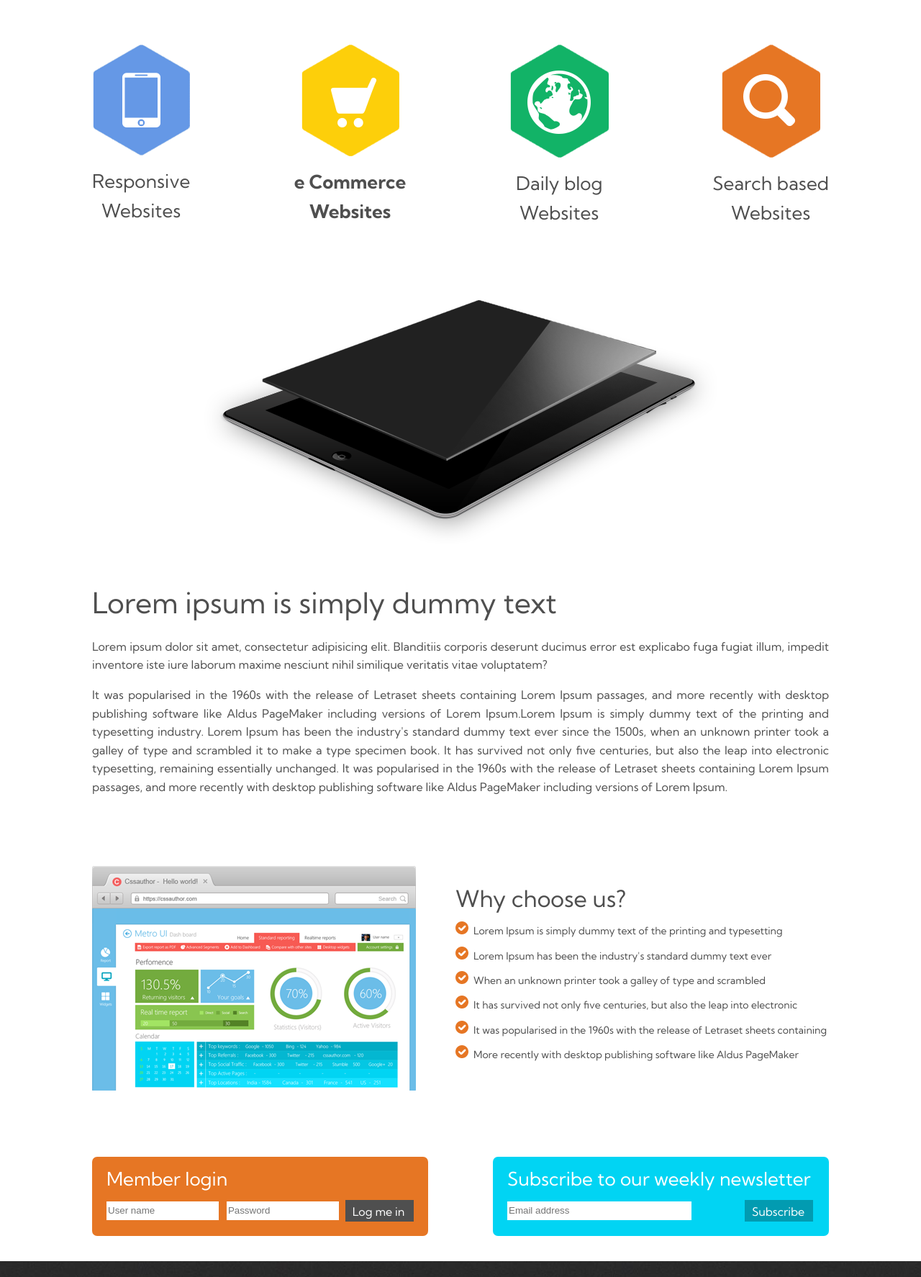
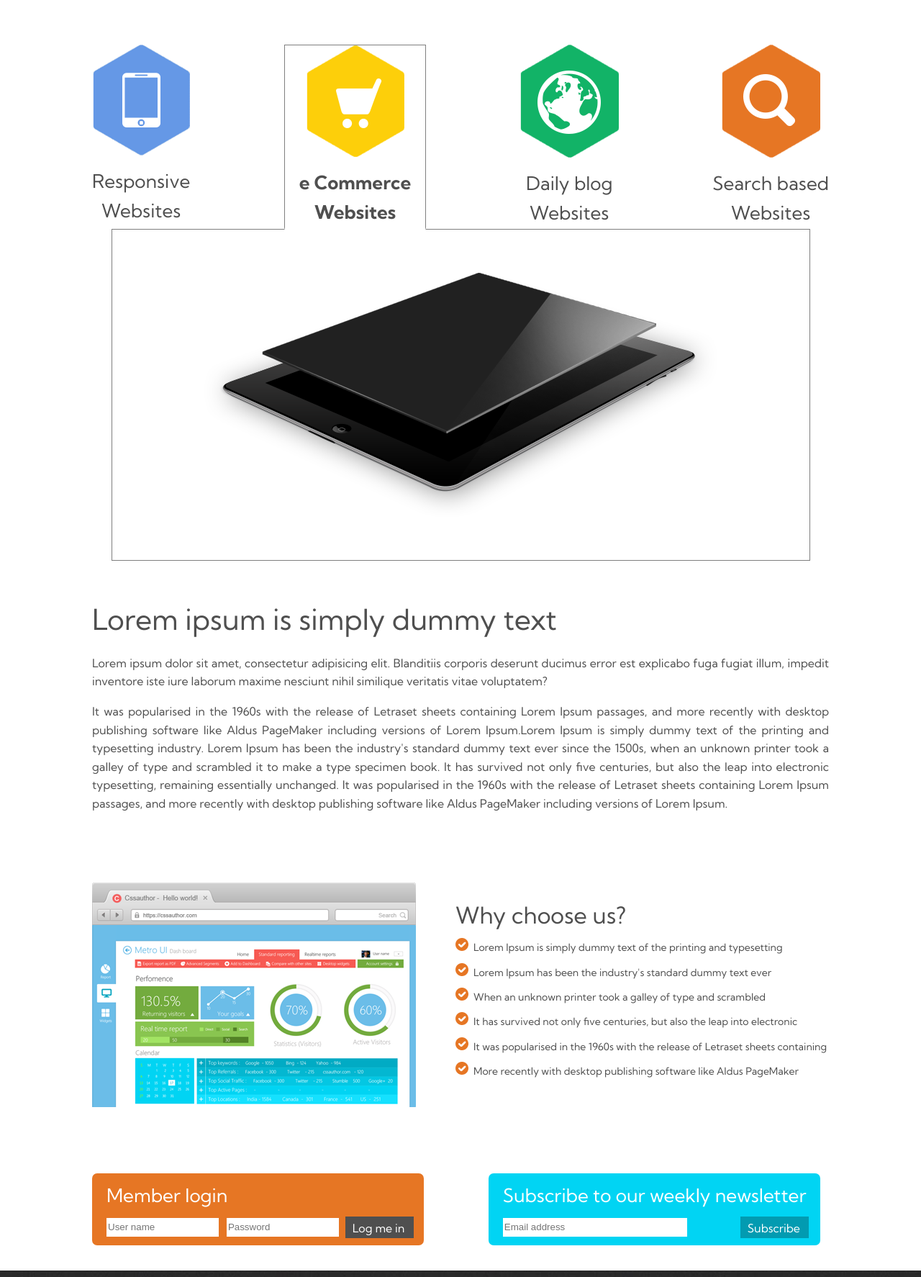
Before and after one commit to Utkaaa/vpiaytnychuk.github.io, a plain HTML site: page lab/KKR/index.html in a window 1280 px wide. Shown: the part 498-2272 px from the top of the page at 72% size. Drawn offline with Linux system fonts and the light colour scheme.

Commit message:
Add files via upload

```diff
--- a/lab/KKR/assets/css/style.css
+++ b/lab/KKR/assets/css/style.css
@@ -181,6 +181,13 @@ h1, h2, h3, h4, h5, h6{
     flex-direction: column;
 }
 
+.border-section{
+    border: 1px solid grey;
+    border-bottom: 4px solid #fff;
+    padding-left: 20px;
+    padding-right: 20px;
+}
+
 .section__tab a{
     display: flex;
     flex-flow: column;
@@ -198,13 +205,18 @@ h1, h2, h3, h4, h5, h6{
 
 /* About */
 .section__about{
-    padding-top: 50px;
+    margin-top: -52px;
 }
 
 .section__about img{
     display: block;
     margin-left: auto;
-    margin-right: auto
+    margin-right: auto;
+    padding-top: 60px;
+    padding-left: calc(100%/8);
+    padding-right: calc(100%/8);
+    padding-bottom: 60px;
+    border: 1px solid rgb(126, 126, 126);
 }
 
 .section__about h1{
@@ -317,19 +329,23 @@ h1, h2, h3, h4, h5, h6{
 }
 
 .outro__login{
-    width: 470px;
-    height: 110px;
+    width: 45%;
+    height: 100%;
+    padding-bottom: 10px;
     background-color: #e67624;
     border-radius: 7px;
+    float: left;
 }
 
 .outro__subscribe{
-    width: 470px;
-    height: 110px;
+    width: 45%;
+    height: 100%;
+    padding-bottom: 10px;
     background-color: #01d4f3;
     border-radius: 0;
     margin-left: 90px;
     border-radius: 7px;
+    float: left;
 }
 
 .outro h1{
--- a/lab/KKR/index.html
+++ b/lab/KKR/index.html
@@ -47,7 +47,7 @@
                 <a href="#" class="section__link">Responsive <br> Websites</a>
             </div>
 
-            <div class="section__tab">
+            <div class="section__tab border-section">
                 <img src="assets/images/tab_shop.png" alt="">
                 <a href="#" class="section__link"><b>e Commerce <br> Websites</b></a>
             </div>
@@ -101,12 +101,14 @@
                 <input type="text" class="outro__textUser" placeholder="User name">
                 <input type="text" class="outro__textPass" placeholder="Password">
                 <a href="#" class="btn_outro_logMeIn">Log me in</a>
+                <div style="clear: both;"></div>
             </div>
 
             <div class="outro__subscribe">
                 <h1 class="outro__subscribeTitle">Subscribe to our weekly newsletter</h1>
                 <input type="text" class="outro__textEmail" placeholder="Email address">
                 <a href="#" class="btn_outro_subscribe">Subscribe</a>
+                <div style="clear: both;"></div>
             </div>
         </div>
     </div>
```
